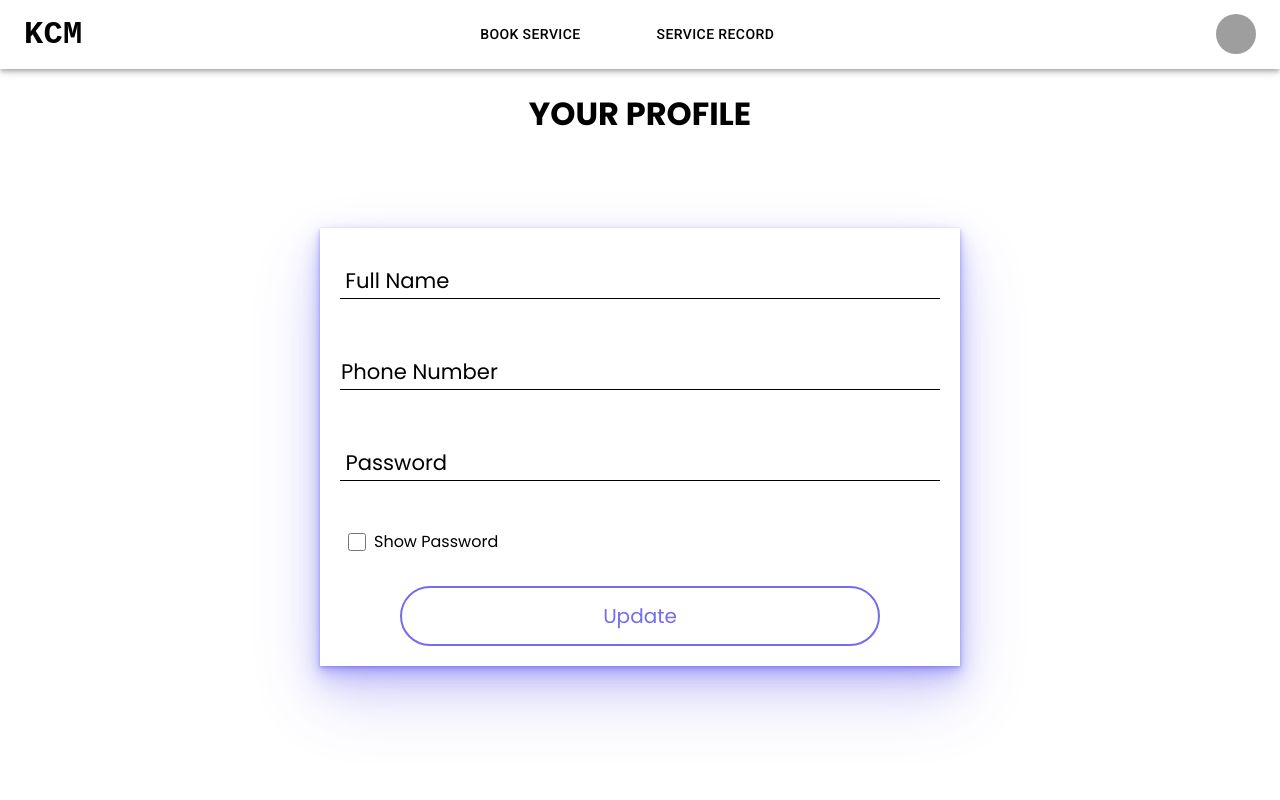
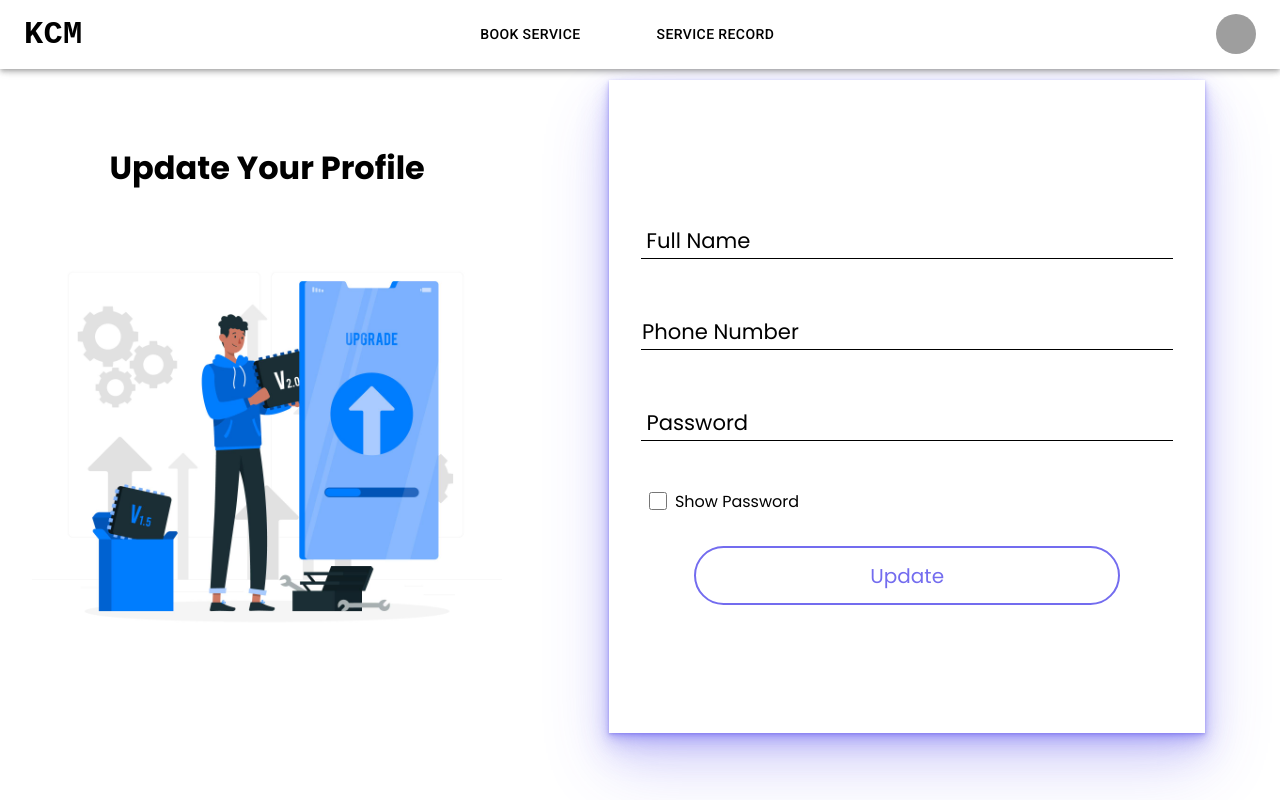
Before and after one commit to HAL-Services/KCM-New, a React (Create React App) app: page /settings in a window 1280 px wide. Built offline with nearby package versions, Linux system fonts and the light colour scheme; sample sign-in values are in the browser's storage; grey boxes are pictures that could not be loaded.

Commit message:
profile and service page updated

```diff
--- a/src/Pages/ProfilePage.jsx
+++ b/src/Pages/ProfilePage.jsx
@@ -1,15 +1,32 @@
-// importing Styles
+import ProfileForm from "../components/ProfileForm";
 import "../styles/Profile.scss";
-import ProfileForm from "../components/ProfileForm";
+import updateProfile from "../Assets/Images/updateProfile.jpg";
 import ServiceBar from "../components/ServiceBar";
-
 export default function ProfilePage() {
   return (
     <>
       <ServiceBar />
-      <div className="profile-container">
-        <span className="profile-title">YOUR PROFILE</span>
-        <ProfileForm />
+      <div className="profile-page">
+        <div className="profile-left-info-continer">
+          <div className="profile-information">
+            <h1>Update Your Profile</h1>
+            <img
+              style={{
+                objectFit: "contain",
+                height: "100%",
+                width: "100%",
+              }}
+              src={updateProfile}
+              alt="update_img"
+            />
+          </div>
+        </div>
+        <div
+          className="profile-right-login-container"
+          style={{ display: "flex", flexDirection: "column" }}
+        >
+          <ProfileForm />
+        </div>
       </div>
     </>
   );
--- a/src/Pages/ServiceRegistrationPage.jsx
+++ b/src/Pages/ServiceRegistrationPage.jsx
@@ -1,10 +1,31 @@
 import ServiceForm from "../components/ServiceForm";
-import "../styles/ServiceRegistration.styles.scss";
+import "../styles/Profile.scss";
+import bookingImage from "../Assets/Images/booking.jpg";
 export default function ServiceRegistration() {
   return (
-    <div className="service-registration-container">
-      <span className="service-registration-title">BOOK YOUR SERVICE</span>
-      <ServiceForm />
-    </div>
+    <>
+      <div className="profile-page">
+        <div className="profile-left-info-continer">
+          <div className="profile-information">
+            <h1>Book Your Service</h1>
+            <img
+              style={{
+                objectFit: "contain",
+                height: "100%",
+                width: "100%",
+              }}
+              src={bookingImage}
+              alt="booking_img"
+            />
+          </div>
+        </div>
+        <div
+          className="profile-right-login-container"
+          style={{ display: "flex", flexDirection: "column" }}
+        >
+          <ServiceForm />
+        </div>
+      </div>
+    </>
   );
 }
--- a/src/Pages/WriteReview.jsx
+++ b/src/Pages/WriteReview.jsx
@@ -1,7 +1,8 @@
-import { useState } from "react";
+import { useRef, useState } from "react";
 import { FaStar } from "react-icons/fa";
 import { motion } from "framer-motion";
-
+import axios from "axios";
+import { useHistory } from "react-router-dom";
 import "../styles/WriteReview.styles.scss";
 
 const colors = {
@@ -10,8 +11,11 @@ const colors = {
 };
 
 function WriteReview() {
+  const userRef = useRef();
+  const dataRef = useRef();
   const [currentValue, setCurrentValue] = useState(0);
   const [hoverValue, setHoverValue] = useState(undefined);
+  const history = useHistory();
   const stars = Array(5).fill(0);
 
   const handleClick = (value) => {
@@ -25,7 +29,20 @@ function WriteReview() {
   const handleMouseLeave = () => {
     setHoverValue(undefined);
   };
-
+  const handleSubmit = async (e) => {
+    e.preventDefault();
+    const data = {
+      username: userRef.current.value,
+      data: dataRef.current.value,
+    };
+    try {
+      await axios.post("http://localhost:5000/review/create", data);
+      history.push("/shortly1");
+    } catch (error) {
+      history.push("/");
+      console.log(error.message);
+    }
+  };
   return (
     <div className="review-container">
       <div className="review-box">
@@ -52,14 +69,21 @@ function WriteReview() {
             );
           })}
         </div>
-        <form action="post">
+        <form onSubmit={handleSubmit}>
           <div className="review-wrapper">
-            <input type="text" name="name" required={true} autoComplete="off" />
+            <input
+              type="text"
+              name="name"
+              required={true}
+              autoComplete="off"
+              ref={userRef}
+            />
             <label>Your Name</label>
           </div>
           <textarea
             className="review-text"
             placeholder="We value your feedback"
+            ref={dataRef}
           />
           <motion.button
             className="review-button"
--- a/src/components/GarageCarousel.jsx
+++ b/src/components/GarageCarousel.jsx
@@ -38,7 +38,7 @@ export default function GarageCarousel() {
         {ExpertiseImagedata.map((imageData) => {
           return (
             <SwiperSlide key={imageData.id} className="GaragecarouselContainer">
-              <img className="GarageImage" src={imageData.url} />
+              {/* <img className="GarageImage" src={imageData.url} /> */}
             </SwiperSlide>
           );
         })}
--- a/src/components/ProfileForm.jsx
+++ b/src/components/ProfileForm.jsx
@@ -14,7 +14,7 @@ const ProfileForm = () => {
           />
           <label htmlFor=" form-input-fullName">Full Name</label>
         </div>
-        <div className=" input-container">
+        <div className="input-container">
           <input
             type="text"
             name="carNumberr"
@@ -23,7 +23,7 @@ const ProfileForm = () => {
           />
           <label htmlFor=" form-input-phoneNumber">Phone Number</label>
         </div>
-        <div className=" input-container">
+        <div className="input-container">
           <input
             type={passwordShown ? "text" : "password"}
             name="carNumberr"
--- a/src/components/ServiceForm.jsx
+++ b/src/components/ServiceForm.jsx
@@ -4,9 +4,11 @@ import "../styles/ServiceForm.styles.scss";
 import "react-datepicker/dist/react-datepicker.css";
 import { Context } from "../context/Context";
 import axios from "axios";
+import { useRef } from "react";
 const ServiceForm = () => {
   const [currentUser, setCurrentUser] = useState(null);
   const { user } = useContext(Context);
+  const dateRef = useRef();
   useEffect(() => {
     const config = {
       headers: {
@@ -22,9 +24,13 @@ const ServiceForm = () => {
     };
     fetchUserDetails();
   }, [user]);
+  const handleSubmit = async (e) => {
+    e.preventDefault();
+    console.log(dateRef);
+  };
   return (
     <div className="Service-container">
-      <form action="" method="post">
+      <form onSubmit={handleSubmit}>
         <div className="input-container">
           <input
             type="text"
@@ -81,7 +87,7 @@ const ServiceForm = () => {
         >
           Choose Time and Date
         </span>
-        <DateTime />
+        <DateTime ref={dateRef} />
         <div className="service-btn-container">
           <button type="submit">Confirm Booking</button>
         </div>
--- a/src/styles/Profile.scss
+++ b/src/styles/Profile.scss
@@ -1,12 +1,54 @@
-.profile-container {
-  margin-top: 4rem;
+.profile-page {
+  display: flex;
+  width: 100vw;
+  height: 100%;
+  margin-top: 5rem;
+  @media screen and (max-width: 1100px) {
+    flex-direction: column;
+    width: 100%;
+  }
+}
+
+.profile-left-info-continer {
   display: flex;
   flex-direction: column;
+  align-items: center;
+  width: 43%;
+  @media screen and (max-width: 1100px) {
+    width: 100%;
+  }
+  .profile-information {
+    padding: 4rem 2rem;
+    text-justify: center;
+    width: 100%;
+    @media screen and (max-width: 1100px) {
+      padding: 2rem 1rem;
+    }
+    h1 {
+      text-align: center;
+      width: 100%;
+    }
+  }
+
+  p {
+    color: var(--secondary-color);
+    font-size: var(--h3-font-size);
+    font-weight: var(--font-medium);
+    word-spacing: 1px;
+    line-height: 1.5em;
+  }
+  ::selection {
+    background-color: var(--first-color-lighter);
+    color: var(--first-color-alt);
+  }
+}
+
+.profile-right-login-container {
+  display: flex;
   justify-content: center;
-  text-align: center;
+  align-items: center;
+  width: 60%;
+  @media screen and (max-width: 1100px) {
+    width: 100%;
+  }
 }
-.profile-title {
-  padding: 10px;
-  font-size: 2rem;
-  font-weight: bold;
-}
--- a/src/styles/ProfileForm.styles.scss
+++ b/src/styles/ProfileForm.styles.scss
@@ -2,12 +2,11 @@
   display: flex;
   justify-content: center;
   align-items: center;
-  width: 100vw;
-  padding: 1rem 20rem;
-  @media screen and (max-width: 1000px) {
+  width: 80%;
+  height: 100%;
+  @media screen and (max-width: 1100px) {
     width: 100%;
     height: 100%;
-    padding: 2rem 1rem;
   }
   form {
     display: flex;
@@ -19,7 +18,13 @@
     justify-content: center;
     flex-direction: column;
     width: 100%;
-    padding: 20px;
+    height: 100%;
+    padding: 2rem 2rem;
+    @media screen and (max-width: 1100px) {
+      width: 100%;
+      padding: 1rem 1rem;
+      box-shadow: none;
+    }
     .input-container {
       position: relative;
       border-bottom: 1px solid black;
@@ -94,26 +99,6 @@
       format("woff2");
 }
 
-.loginWrapper {
-  text-align: center;
-}
-.loginWrapper span {
-  color: #fff;
-  text-transform: uppercase;
-  font-weight: 700;
-  font-family: "Josefin Sans", sans-serif;
-  background: linear-gradient(to right, #095fab 10%, #25abe8 50%, #57d75b 60%);
-  background-size: auto auto;
-  background-clip: border-box;
-  background-size: 200% auto;
-  color: #fff;
-  background-clip: text;
-  -webkit-background-clip: text;
-  -webkit-text-fill-color: transparent;
-  animation: textclip 1.5s linear infinite;
-  display: inline-block;
-}
-
 @keyframes textclip {
   to {
     background-position: 200% center;
--- a/src/styles/ServiceRegistration.styles.scss
+++ b/src/styles/ServiceRegistration.styles.scss
@@ -1,13 +1,55 @@
-.service-registration-container {
-  margin-top: 4rem;
+.service-registration-page {
+  display: flex;
+  width: 100vw;
+  height: 100%;
+  margin-top: 3rem;
+  @media screen and (max-width: 1100px) {
+    flex-direction: column;
+    width: 100%;
+  }
+}
+
+.service-left-info-continer {
   display: flex;
   flex-direction: column;
+  align-items: center;
+  width: 43%;
+  @media screen and (max-width: 1100px) {
+    width: 100%;
+  }
+  .service-information {
+    padding: 4rem 2rem;
+    text-justify: center;
+    width: 100%;
+    @media screen and (max-width: 1100px) {
+      padding: 2rem 1rem;
+    }
+    h1 {
+      text-align: center;
+      width: 100%;
+    }
+  }
+
+  p {
+    color: var(--secondary-color);
+    font-size: var(--h3-font-size);
+    font-weight: var(--font-medium);
+    word-spacing: 1px;
+    line-height: 1.5em;
+  }
+  ::selection {
+    background-color: var(--first-color-lighter);
+    color: var(--first-color-alt);
+  }
+}
+
+.service-right-login-container {
+  display: flex;
   justify-content: center;
-  text-align: center;
+  align-items: center;
+  width: 60%;
+  height:100%;
+  @media screen and (max-width: 1100px) {
+    width: 100%;
+  }
 }
-.service-registration-title {
-  padding: 10px;
-  font-size: 2rem;
-  color: var(--first-color);
-  font-weight: bold;
-}
```
Also changed, not shown: src/styles/ServiceForm.styles.scss (+12 -33 lines), src/Assets/Images/booking.jpg (added), src/Assets/Images/updateProfile.jpg (added).
